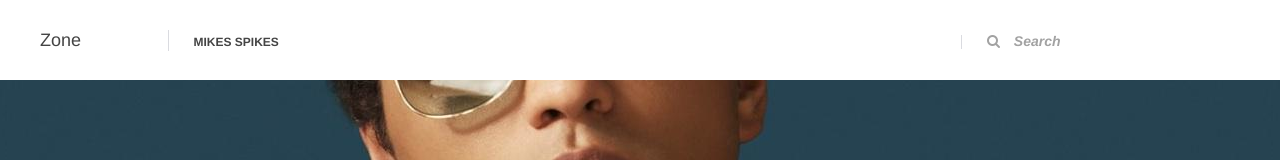
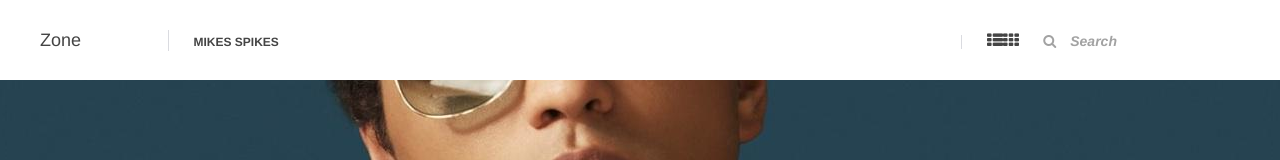
Before and after one commit to michaelmcmillan/Zone, a website: page index.html in a window 1280 px wide. Shown: the top 160 px of the page. Drawn offline with Linux system fonts and the light colour scheme.

Commit message:
implemented grid views options in menu bar

```diff
--- a/assets/css/style.css
+++ b/assets/css/style.css
@@ -52,13 +52,30 @@ section#menu > span#title {
 }
 
 section#menu > span#playlist {
-    border-right:1px #DADBE0 solid;
-    width:60%;
+    width:40%;
     font-weight:bold;
     font-size:12px;
     text-transform: uppercase;
 }
 
+section#menu > span#arrange {
+    border-right:1px #DADBE0 solid;
+    width:20%;
+    color:#A2A2A2;
+    font-weight:bold;
+    font-style:italic;
+    font-size:14px;
+    text-align:right;
+}
+
+
+section#menu > span#arrange > i {
+    margin-right:10px;
+}
+
+span#arrange > i:last-child {
+    margin-right:20px !important;
+}
 section#menu > span#search {
     width:20%;
     color:#A2A2A2;
--- a/index.html
+++ b/index.html
@@ -12,6 +12,7 @@
                 <section id="menu">
                     <span id="title">Zone</span>
                     <span id="playlist">Mikes Spikes</span>
+                    <span id="arrange"><i class="fa fa-th-list"></i><i class="fa fa-th"></i></span>
                     <span id="search"><i class="fa fa-search"></i> Search</span>
                 </section>
 
```
